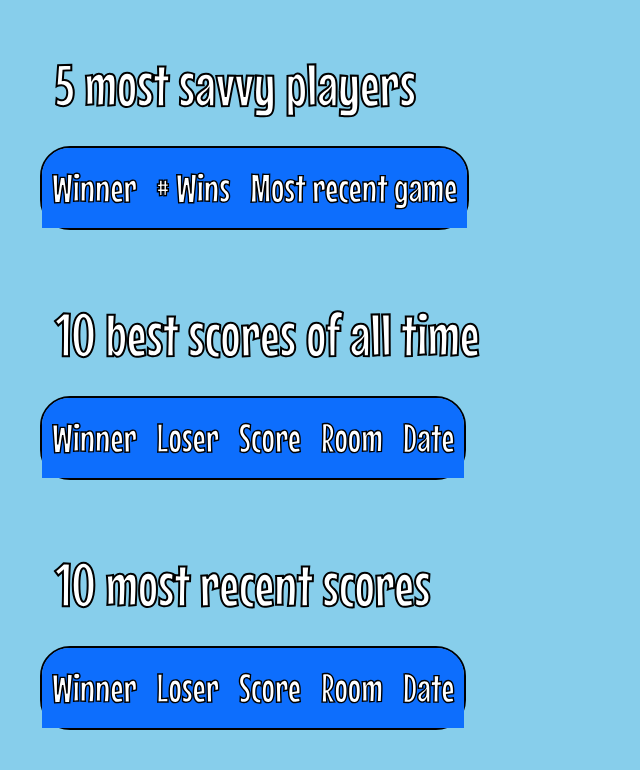
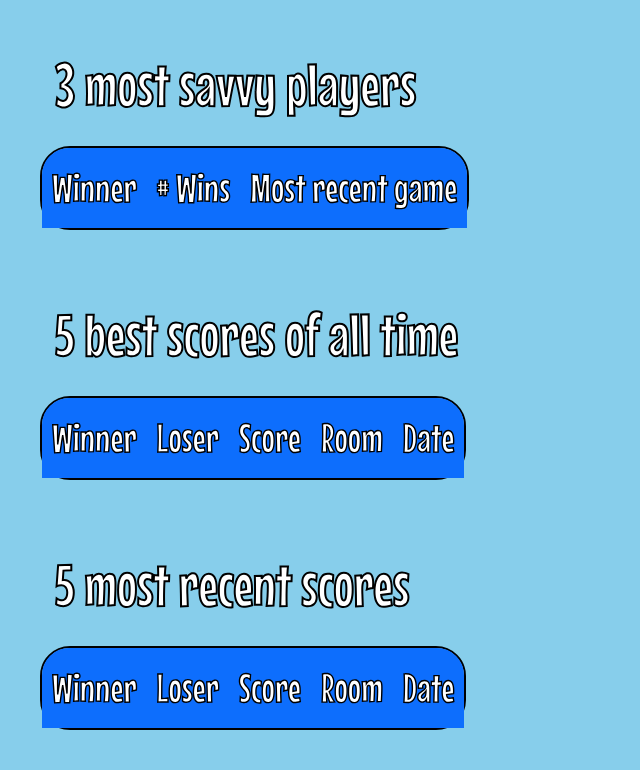
Before and after one commit to sbarthol/hamburguesa, a Django app: page /scoreboard in a window 1280 px wide. Shown: the part 96-866 px from the top of the page, without its empty margins (0-640 px from the left). Run offline with Django 4.2, Linux system fonts and the light colour scheme; data that the repository does not hold is empty; parts of the project's set-up code (start-up, migrations or seed data) failed here and were passed over.

Commit message:
correct scoreboard.html

```diff
--- a/webapps/burger/templates/scoreboard.html
+++ b/webapps/burger/templates/scoreboard.html
@@ -36,7 +36,7 @@
   </nav>
 
   <div class="table-container">
-    <p class="table-title">5 most savvy players</p>
+    <p class="table-title">3 most savvy players</p>
     <table class="score-table">
       <tr>
         <th>Winner</th>
@@ -53,7 +53,7 @@
     </table>
     <br>
 
-    <p class="table-title">10 best scores of all time</p>
+    <p class="table-title">5 best scores of all time</p>
     <table class="score-table">
       <tr>
         <th>Winner</th>
@@ -74,7 +74,7 @@
     </table>
     <br>
 
-    <p class="table-title">10 most recent scores</p>
+    <p class="table-title">5 most recent scores</p>
     <table class="score-table">
       <tr>
         <th>Winner</th>
```
